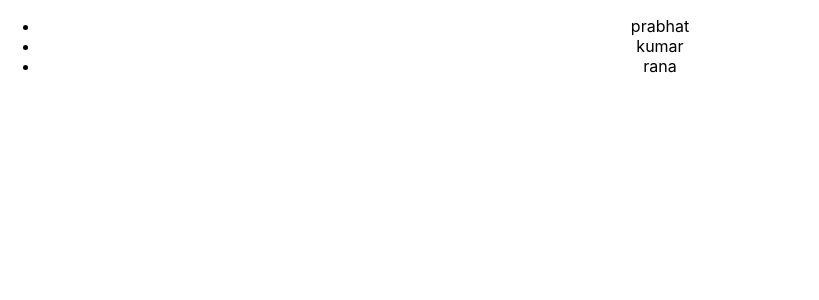
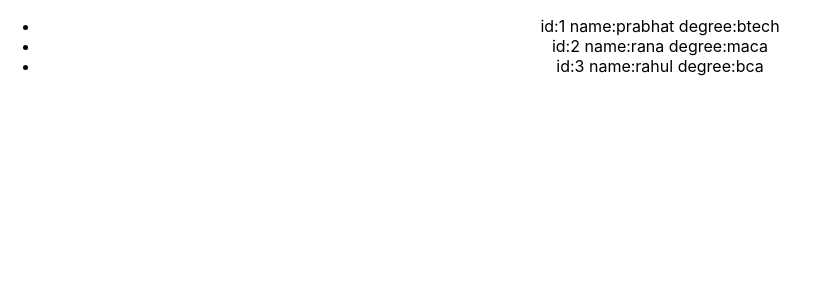
Before and after one commit to prabhat2505/MyReactApp, a React (Create React App) app: page / in a window 1280 px wide. Shown: the top 300 px of the page, without its empty margins (0-819 px from the left). Built offline with nearby package versions, Linux system fonts and the light colour scheme.

Commit message:
arraymap with key value and arrow function

```diff
--- a/src/Forms/ArrayMap.js
+++ b/src/Forms/ArrayMap.js
@@ -2,12 +2,21 @@ import React from 'react';
 
 function ArrayMap() {
   // Declare a new state variable, which we'll call "count"
-  const olderArray =['prabhat','kumar','rana'];
+//   const olderArray =['prabhat','kumar','rana'];
 
-  const newaray = olderArray.map(function (cavlue){
-    return <li>{cavlue}</li>;
-    })
+//   const newaray = olderArray.map(function (cavlue){
+//     return <li>{cavlue}</li>;
+//     })
 
+
+const olderArray =[
+    {id:1,name:'prabhat',degree:'btech'},
+    {id:2,name:'rana',degree:'maca'},
+    {id:3,name:'rahul',degree:'bca'},
+];
+  const newaray = olderArray.map((cavlue)=>{
+    return <li>id:{cavlue.id} name:{cavlue.name} degree:{cavlue.degree}</li>;
+   })
   return (
     <div>
     <ul>
```
Also changed, not shown: src/Forms/ArrayMap copy.js (added, +22 -0 lines).
